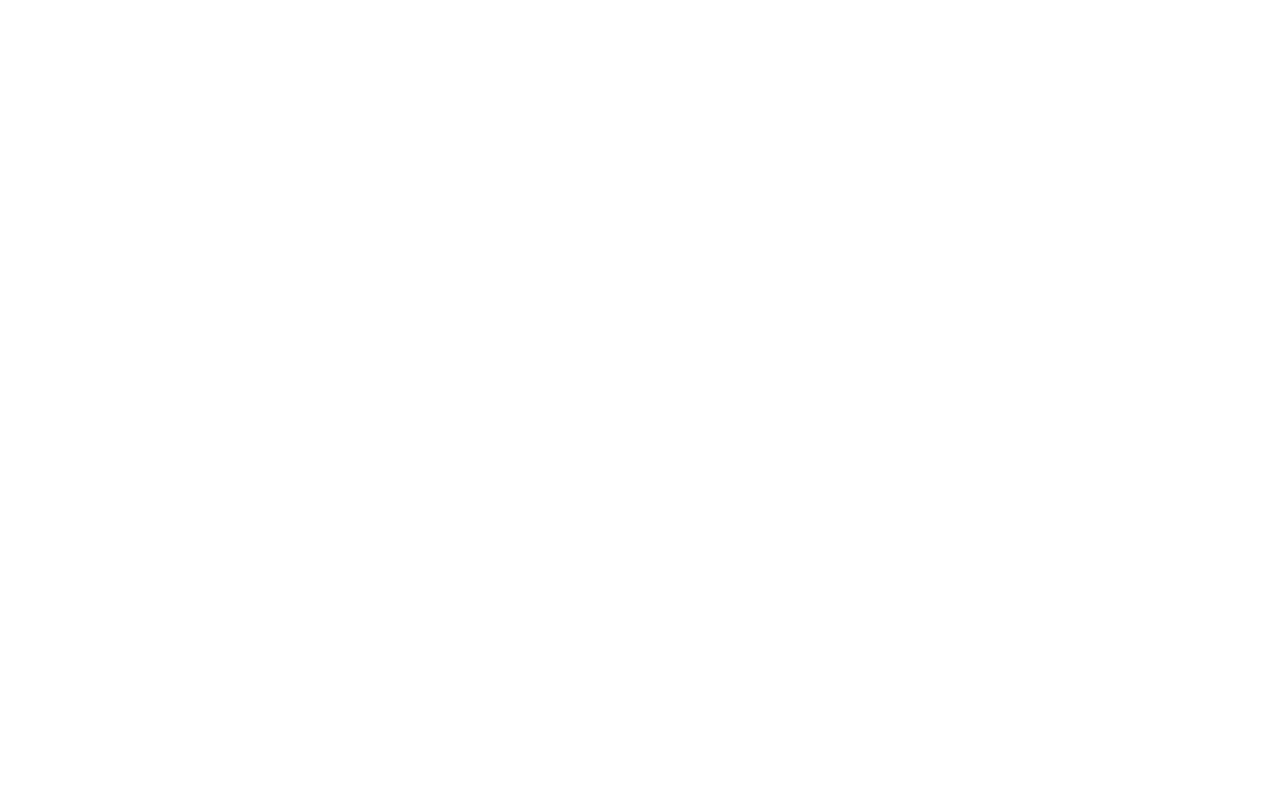
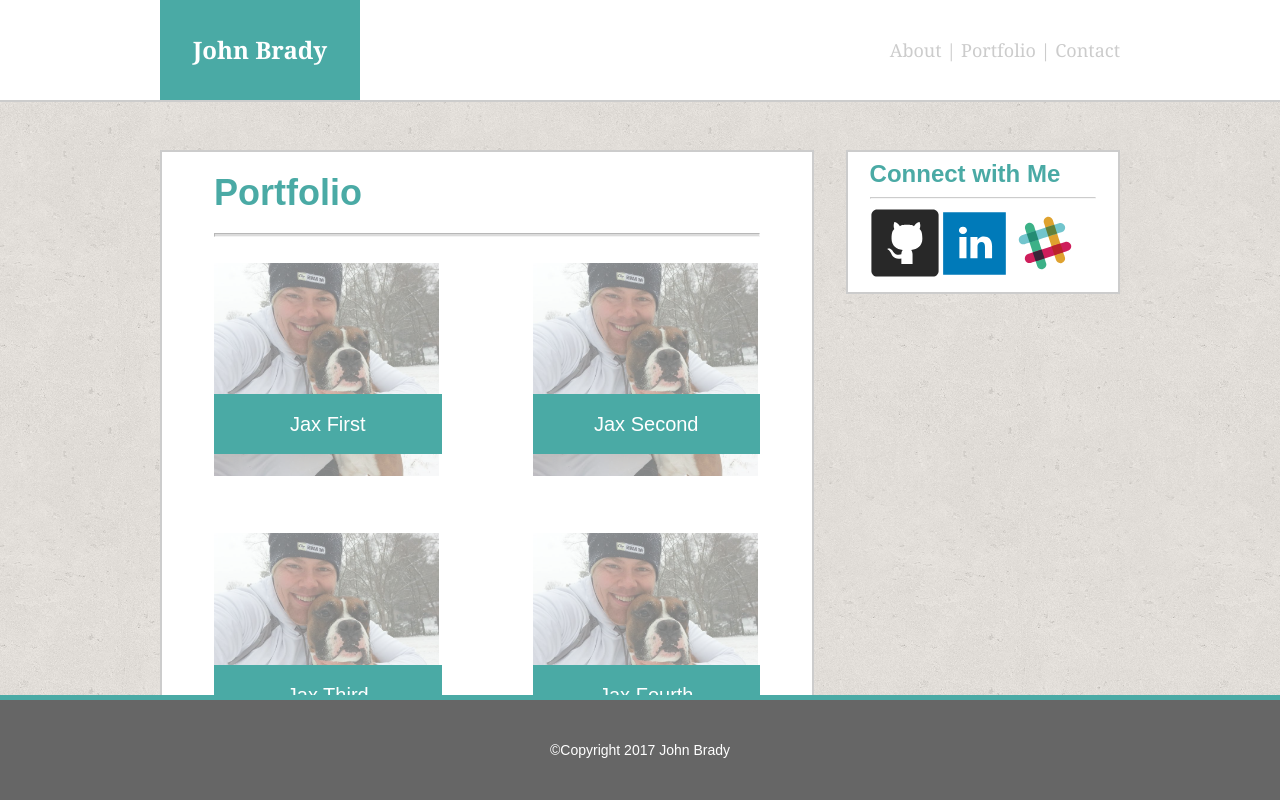
Before and after one commit to Afroid/Basic-Portfolio, a PHP site: page /portfolio.html in a window 1280 px wide. Before the commit the page is empty. Run offline with PHP 8.4, Linux system fonts and the light colour scheme.

Commit message:
Updating the repo with my final submission for Homework1

```diff
--- a/assets/css/style.css
+++ b/assets/css/style.css
@@ -10,15 +10,85 @@ header{
 }
 
 h1{
-	color: #eee;
-	font-size: 28px;
-
+	margin: 3% 8% 3% 8%;
+	text-align: left;
 }
 
 h2{
 	font-size: 24px;
+	/*margin: 3% 3% 3% 3%;*/
+	margin: 3% 8% 3% 8%;
+	text-align: left;
 }
 
+ul{
+	list-style-type: none;
+	color: #cccccc;
+	float: right;
+	margin-top: 0%;
+	margin-bottom: 0%;
+}
+
+a{
+	color: #cccccc;
+}
+
+p{
+	margin: 3% 8% 3% 8%;
+	text-align: left;
+	color: #777777;
+}
+
+footer{
+	position: fixed;
+	bottom: 0px;
+  	background: #666666;
+  	color: white;
+
+  	border-top-width: 5px;
+	border-bottom: none;
+	border-color: #4aaaa5;
+	border-style: solid none none none;
+
+  	height: 100px;
+  	width: 100%;
+  	font-size: 14px;
+  	text-align: center;
+  	line-height: 100px;
+
+  	z-index: 3;
+}
+
+button{
+	position: relative;
+ 	background-color: #4aaaa5;
+ 	width: 100px;
+ 	height: 40px;
+  	color: white;
+  	font-size: 18px;
+  	margin: 3% 8% 3% 8%;
+  	border-style: none;
+}
+
+.divBorder{
+	border-color: #cccccc;
+	border-width: 2px;
+	border-style: solid;
+}
+
+.hrSmall{
+	margin-right: 8%;
+	margin-left: 8%;
+	opacity: .5;
+}
+
+.hrBig{
+	margin: 0% 8% 0% 8%;
+	height: 2px;
+	color: #cccccc;
+	background-color: #cccccc;
+	opacity: .7;
+}
 
 .nameDiv{
 	position: relative;
@@ -29,9 +99,7 @@ h2{
 	color: white;
 	float: left;
 	text-align: center;
-	vertical-align: center;
 	line-height: 100px;
-	margin-left: 10%;
 }
 
 .headerFont{
@@ -45,37 +113,193 @@ h2{
 .headerDiv{
 	background-color: white;
 	height: 100px;
+	border-bottom-width: 2px;
+	border-top: none;
+	border-color: #cccccc;
+	border-style: none none solid none;
 }
 
-.displayLinks{
+#navLinks{
+	position: relative;
+	width: 270px;
+	height: 100px;
 	display: inline;
+	margin: 0% 0% 0% 0%;
+	text-align: center;
+	line-height: 100px;
 }
 
-ul{
-	list-style-type: none;
+#navLinks a{
+	vertical-align: center;
+	text-align: center;
+	line-height: 100px;
 }
+
 
 .aboutMeDiv{
 	width: 650px;
-	height: 650px;
-	position: fixed;
+	position: relative;
 	background-color: white;
-	margin-left: 10%;
+	float: left;
+	/*margin-left: 10%;*/
 	margin-top: 5%;
 }
 
 .tealFont{
 	color: #4aaaa5;
+	text-align: left;
 }
 
-.connectWithMe{
+#connectWithMe{
 	width: 270px;
-	height: 270px;
+	/*height: 270px;*/
 	position: relative;
+	float: right;
 	background-color: white;
-	margin-left: 10%;
-	margin-right: 5%;
 	margin-top: 5%;
+}
+
+#connectWithMeDiv{
+	margin: 3% 0% 3% 0%;
+}
+
+#connectWithMeDiv a{
+	position: relative;
+	margin-top: 0%;
+	margin-bottom: 0%;
+}
+
+.regularFont{
+	color: #777777;
+}
+
+.margin5FromBottom{
+	margin-bottom: 5%;
+}
+
+.container{
+	width: 960px;
+	height: 100px;
+	margin: auto;
+}
+
+
+.padSomething{
+	padding: 0px 5px 5px 0px;
+}
+
+#thumbs {
+	position: relative;
+    margin-bottom: 8%;
+    margin-right: 8%;
+    margin-left: 8%;
+}
+
+#thumbs a{
+/*	No matter what I did, I could not get the anchor tags to center inside the div.
+	I even tried putting margins and alignments on the #thumbs img as well. Also, messed with
+	#thumbs and that wouldn't make it budge either. */
+
+	position: relative;
+	float:left;
+    display: inline-block;
+    margin-bottom: 5%;
+    line-height: 100%;
+}
+
+#thumbs img{
+	width: 70px;
+	height: 70px;
+}
+
+#myForm {
+
+}
+
+#myForm p{
+  	margin-bottom: 1%;
+  	margin-top: 3%;
+}
+
+#myForm textarea{
+	position:relative;
+	width: 538px;
+	height: 200px;
+	margin-left: 8%;
+	margin-right: 8%;
+}
+
+.forFormInputs{
+	position: relative;
+  	margin-left: 8%;
+  	margin-right: 8%;
+  	padding: 8px 2px 8px 8px;
+  	width: 530px;
+  	font-size: 14px;
+  	color: #595959;
+}
+
+/*This is the styling for the LEFT divs that hold the labels and images on the Portfolio section*/
+#portfolioBoxesLeft{
+	position: relative;
+	width: 35%;
+	height: 40%;
+	float: left;
+	display: block;
+	margin: 4% 7% 4% 8%;
+}
+
+/*This is the styling for the RIGHT divs that hold the labels and images on the Portfolio section*/
+#portfolioBoxesRight{
+	position: relative;
+	width: 35%;
+	height: 40%;
+	float: left;
+	display: block;
+	margin: 4% 8% 4% 7%;
+}
+
+/*This is the styling for the imgs in the divs of the Portfolio section*/
+#portfolioRow img{
+	position: relative;
+	width: 225px;
+	opacity: 0.5;
+}
+
+/*This is the styling for the HOVER effect on the imgs in the divs of the Portfolio section*/
+#portfolioRow img:hover{
+	position: relative;
+	width: 225px;
+	opacity: 1.0;
+}
+
+/*This is the styling of the labels on the photos on the Portfolio section*/
+.BoxesDiv{
+	position: absolute;
+  	width: 100%;
+  	height: 60px;
+  	top: 60%;
+
+	color: white;
+  	font-size: 20px;
+  	text-align: center;
+  	line-height: 60px;
+
+  	background-color: #4aaaa5;
+  	z-index: 1;
+}
+
+#portfolioRow{
+	position: relative;
+	float: left;
+	/*margin: 4% 0% 4% 0%;*/
+	width: 100%;
+}
+
+.floatRight{
 	float: right;
-	text-align: center;
 }
+
+.floatLeft{
+	float: left;
+}
--- a/portfolio.html
+++ b/portfolio.html
@@ -0,0 +1,99 @@
+<!DOCTYPE html>
+<html>
+<head>
+	<title>Portfolio</title>
+	<link rel="stylesheet" type="text/css" href="assets/css/style.css">
+	<style type="text/css">
+
+	</style>
+</head>
+<!-- assets/images/cork-wallet.png -->
+<body background="assets/images/cork-wallet.png">
+
+	<header class="headerFont headerDiv">
+		<div class="container">
+			<div class="nameDiv">
+				<b>John Brady</b>
+			</div>
+				<div id="navLinks">
+					<ul>
+						<a href="index.html" style="text-decoration:none" class="button">About | </a>
+        				<a href="#" style="text-decoration:none" class="button">Portfolio | </a>
+        				<a href="contact.html" style="text-decoration:none" class="button">Contact</a>
+        			</ul>
+        		</div>
+      	</div>
+	</header>
+
+
+
+	<div class="container">
+		<div class="divBorder aboutMeDiv bodyFont">
+			<h1 class="tealFont">
+				Portfolio
+			</h1>
+			<hr class="hrBig">
+				<div id="portfolioRow">
+					<div id="portfolioBoxesLeft">
+						<div class="bodyFont BoxesDiv">
+          					Jax First
+        				</div>
+        				<a href="#">
+          					<img src="assets/images/JaxSnow.jpg" alt="Jax in the snow"/>
+        				</a>
+      				</div>
+
+					<div id="portfolioBoxesRight">
+						<div class="bodyFont BoxesDiv">
+          					Jax Second
+        				</div>
+        				<a href="#">
+          					<img src="assets/images/JaxSnow.jpg" alt="Jax in the snow"/>
+        				</a>
+      				</div>
+
+      			</div>
+
+				<div id="portfolioRow">
+					<div id="portfolioBoxesLeft">
+						<div class="bodyFont BoxesDiv">
+          					Jax Third
+        				</div>
+        				<a href="#">
+          					<img src="assets/images/JaxSnow.jpg" alt="Jax in the snow"/>
+        				</a>
+      				</div>
+
+					<div id="portfolioBoxesRight">
+						<div class="bodyFont BoxesDiv">
+          					Jax Fourth
+        				</div>
+        				<a href="#">
+          					<img src="assets/images/JaxSnow.jpg" alt="Jax in the snow"/>
+        				</a>
+      				</div>
+
+      			</div>
+		</div>
+
+		<div class="divBorder bodyFont" id=connectWithMe>
+			<h2 class="tealFont">
+				Connect with Me
+			</h2>
+			<hr class="hrSmall">
+				<div id="thumbs">
+					<a href="https://github.com/Afroid" target="_blank"> <img src="assets/images/git.svg" alt="Git"></a>
+					<a href="https://www.linkedin.com/in/theafroid/" target="_blank"><img src="assets/images/linkedIn.svg" alt="LinkedIn"></a>
+					<a href="https://www.slack.com" target="_blank"><img src="assets/images/slack.svg" alt="Slack"></a>
+				</div>
+		</div>
+	</div>
+
+	<div>
+		<footer class="bodyFont">
+				&copy;Copyright 2017 John Brady
+		</footer>
+	</div>
+
+</body>
+</html>
```
Also changed, not shown: contact.html (+71 -0 lines), index.html (+33 -14 lines), assets/images/JaxSnow.jpg (renamed from assets/images/1012039_702507703116204_684518353_n.jpg), assets/images/git.svg (added), assets/images/linkedIn.svg (added), assets/images/slack.svg (added).
